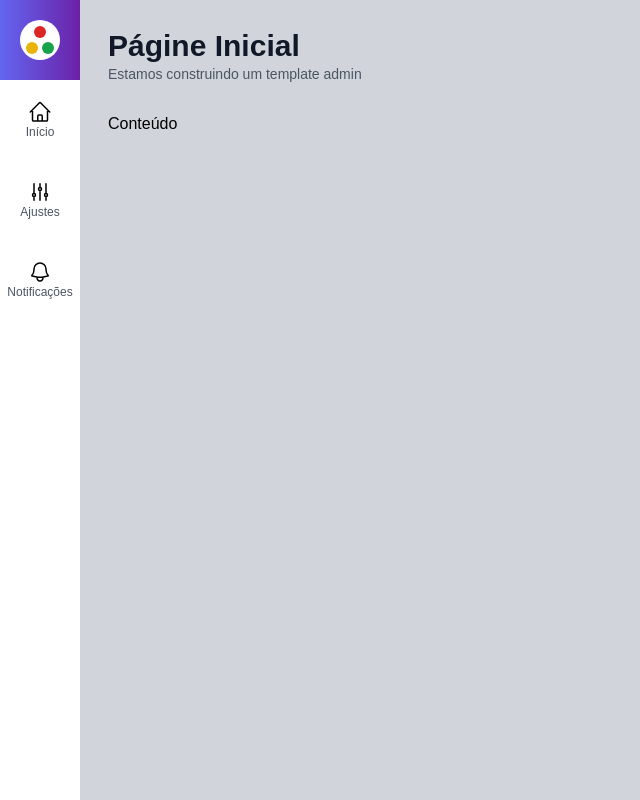
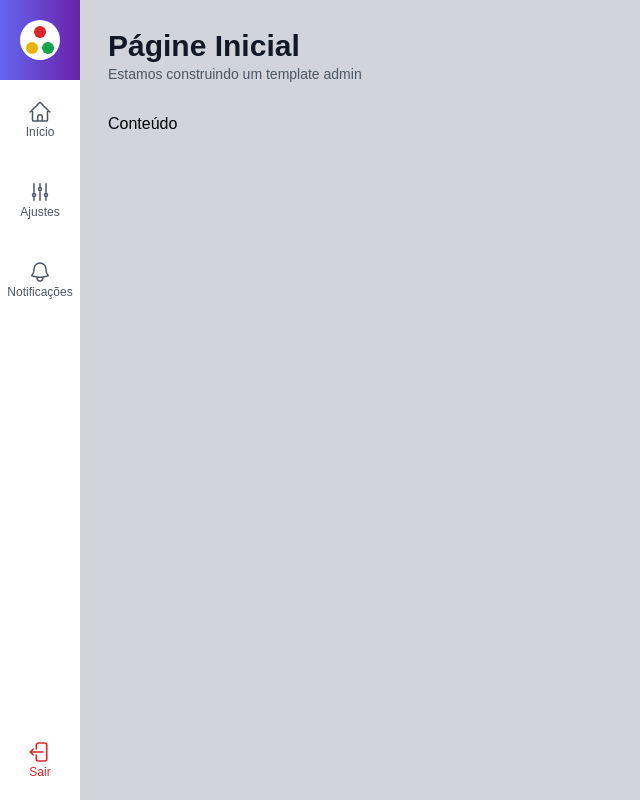
Before and after one commit to dauid64/admin_template, a Next.js app: page / in a window 1280 px wide. Shown: the whole page, without its empty margins (0-640 px from the left). Built offline with nearby package versions, Linux system fonts and the light colour scheme.

Commit message:
fix: componente menu lateral

```diff
--- a/src/components/icons/index.tsx
+++ b/src/components/icons/index.tsx
@@ -18,3 +18,9 @@
     </svg>
 
 )
+
+export const LogoutIcon = (
+    <svg xmlns="http://www.w3.org/2000/svg" fill="none" viewBox="0 0 24 24" strokeWidth={1.5} stroke="currentColor" className="w-6 h-6">
+        <path strokeLinecap="round" strokeLinejoin="round" d="M8.25 9V5.25A2.25 2.25 0 0 1 10.5 3h6a2.25 2.25 0 0 1 2.25 2.25v13.5A2.25 2.25 0 0 1 16.5 21h-6a2.25 2.25 0 0 1-2.25-2.25V15m-3 0-3-3m0 0 3-3m-3 3H15" />
+    </svg>
+)
--- a/src/components/template/MenuItem.tsx
+++ b/src/components/template/MenuItem.tsx
@@ -1,22 +1,36 @@
 import Link from "next/link"
 
 interface MenuItemProps {
-    url: string
+    url?: string
     text: string
     icon: any
+    className?: string
+    onClick?: (evento: any) => void
 }
 
 export default function MenuItem(props: MenuItemProps) {
+    function renderizarConteudo() {
+        return (
+            <div className={`flex flex-col justify-center items-center h-20 w-20 text-gray-600 ${props.className}`}>
+                {props.icon}
+                <span className="text-xs font-ligh">
+                    {props.text}
+                </span>
+            </div>
+        )
+    }
     return (
-        <li className="hover:bg-gray-100">
-            <Link href={props.url}>
-                <div className="flex flex-col justify-center items-center h-20 w-20">
-                    {props.icon}
-                    <span className="text-xs font-light text-gray-600">
-                        {props.text}
-                    </span>
-                </div>
-            </Link>
+        <li onClick={props.onClick} className="hover:bg-gray-100 cursor-pointer">
+            {
+                props.url ? (
+                    <Link href={props.url}>
+                        {renderizarConteudo()}
+                    </Link>
+                ) : (
+                    renderizarConteudo()
+                )
+            }
+
         </li>
     )
 }
--- a/src/components/template/SideMenu.tsx
+++ b/src/components/template/SideMenu.tsx
@@ -1,10 +1,10 @@
-import { BellIcon, HomeIcon, SettingsIcon } from "../icons"
+import { BellIcon, HomeIcon, LogoutIcon, SettingsIcon } from "../icons"
 import Logo from "./Logo"
 import MenuItem from "./MenuItem"
 
 export default function SideMenu() {
     return (
-        <aside>
+        <aside className="flex flex-col">
             <div className={`
                 flex flex-col items-center justify-center
                 bg-gradient-to-r from-indigo-500 to-purple-800
@@ -12,11 +12,17 @@
             `}>
                 <Logo/>
             </div>
-            <ul>
+            <ul className="flex-grow">
                 <MenuItem url="/" text="Início" icon={HomeIcon}/>
                 <MenuItem url="/ajustes" text="Ajustes" icon={SettingsIcon}/>
                 <MenuItem url="/notificacoes" text="Notificações" icon={BellIcon}/>
             </ul>
+            <ul>
+                <MenuItem text="Sair" icon={LogoutIcon}
+                    onClick={() => console.log('logout')}
+                    className="text-red-600 hover:bg-red-400 hover:text-white"
+                />
+            </ul>
         </aside>
     )
 }
```
